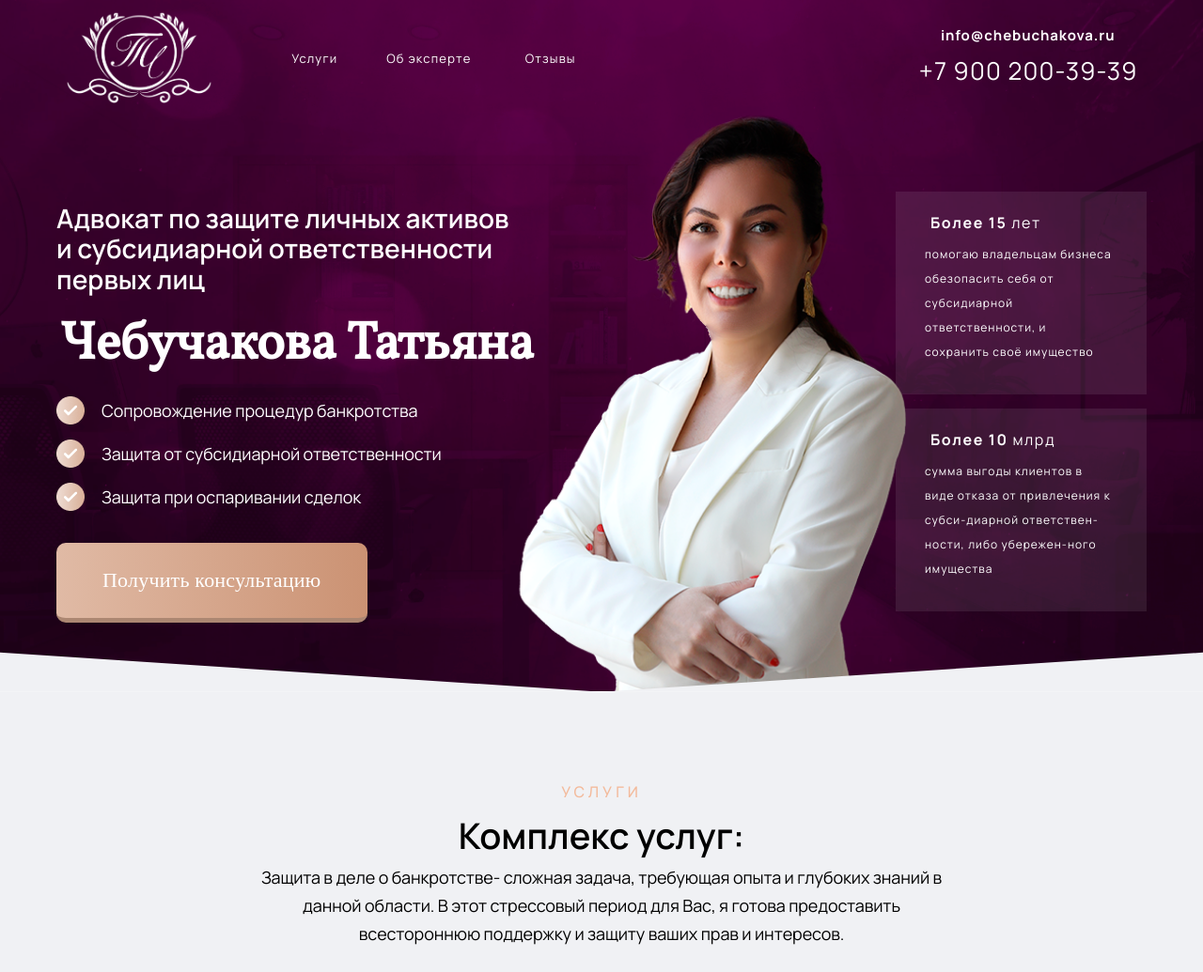
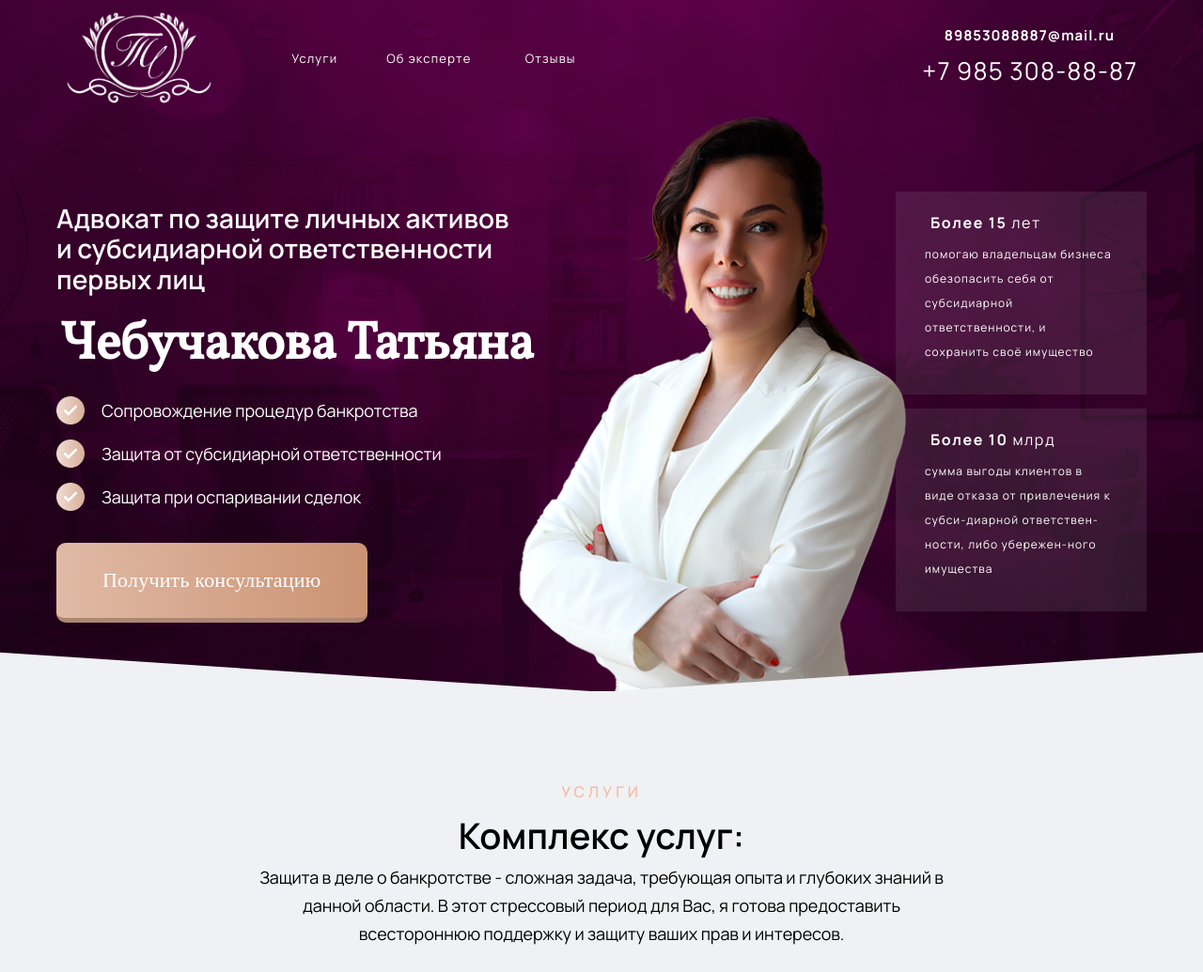
Before and after one commit to codarsssss/landing_page, a Django app: page / in a window 1280 px wide. Shown: the top 1035 px of the page at 94% size. Run offline with Django 4.2, Linux system fonts and the light colour scheme; data that the repository does not hold is empty; some libraries are stand-ins or nearby versions; some web fonts are replaced.

Commit message:
some fix

```diff
--- a/landing/home_app/static/home_app/style/css/review_card.css
+++ b/landing/home_app/static/home_app/style/css/review_card.css
@@ -73,6 +73,7 @@
     margin-top: 0;
     padding: 15px;
     font-family: 'Merriweather', serif;
+    line-height: 1.5;
     /*padding-left: 3vw;*/
     /*padding-right: 3vw;*/
 }
--- a/landing/home_app/static/home_app/style/css/style.css
+++ b/landing/home_app/static/home_app/style/css/style.css
@@ -607,7 +607,7 @@ div.hero__description > h1 {
 
 .profile__biography img {
   position: relative;
-
+  max-width: 433px;
   object-fit: scale-down;
   margin-bottom: 19px;
 }
--- a/landing/home_app/templates/home_app/base.html
+++ b/landing/home_app/templates/home_app/base.html
@@ -71,10 +71,10 @@
     </nav>
 
     <div class="header__contacts">
-        <a href="mailto:info@chebuchakova.ru" style="color: white; text-decoration: none"><p>info@chebuchakova.ru</p>
+        <a href="mailto:89853088887@mail.ru" style="color: white; text-decoration: none"><p>89853088887@mail.ru</p>
         </a>
         <div class="contacts-phone">
-            <a href="tel:+79002003939" style="color: white; text-decoration: none"><p>+7 900 200-39-39</p></a>
+            <a href="tel:+79853088887" style="color: white; text-decoration: none"><p>+7 985 308-88-87</p></a>
         </div>
     </div>
 </header>
@@ -109,11 +109,15 @@
                 </ul>
             </nav>
 
+
+
+
+
             <div class="footer__contacts">
-                <a href="mailto:info@chebuchakova.ru" style="color: white; text-decoration: none"><p>
-                    info@chebuchakova.ru</p></a>
+                <a href="mailto:89853088887@mail.ru" style="color: white; text-decoration: none"><p>89853088887@mail.ru</p>
+        </a>
                 <div class="contacts-phone">
-                    <a href="tel:+79002003939" style="color: white; text-decoration: none"><p>+7 900 200-39-39</p></a>
+                    <a href="tel:+79853088887" style="color: white; text-decoration: none"><p>+7 985 308-88-87</p></a>
                     <button class="modal_call">Заказать звонок</button>
                 </div>
             </div>
--- a/landing/home_app/templates/home_app/index.html
+++ b/landing/home_app/templates/home_app/index.html
@@ -55,7 +55,7 @@
             <p class="section-subtitle">услуги</p>
             <h2>Комплекс услуг:</h2>
             <p class="services__text">
-                Защита в деле о банкротстве- сложная задача, требующая опыта и глубоких знаний в данной области. В этот
+                Защита в деле о банкротстве - сложная задача, требующая опыта и глубоких знаний в данной области. В этот
                 стрессовый период для Вас, я готова предоставить всестороннюю поддержку и защиту ваших прав и интересов.
             </p>
             <div class="services__items">
@@ -298,27 +298,22 @@
                         первых лиц. Сопровождение любых споров в деле о банкротстве
                     </p>
                     <ul class='anim_list'>
-                        <li class='anim_block'>Приняла участие более чем в 1000 судебных процессах.</li>
+                        <li class='anim_block'>За годы практики приняла участие более чем в 1000 судебных процессах.</li>
                         <li class='anim_block'>
-                            Востребованный эксперт, регулярные выступления на крупных
-                            профессиональных форумах и конференциях.
+                            Являюсь востребованным
+                    экспертом, выступаю на крупных профессиональных форумах и конференциях.
                         </li>
                         <li class='anim_block'>
-                            Эксперт по оказанию юридической помощи при Уполномоченном по
-                            защите прав предпринимателей в городе Москве (pro bono)
+                            Реализую социальную миссию, участвую в благотворительных проектах и являюсь
+                    экспертом по оказанию юридической помощи при Уполномоченном по защите прав предпринимателей в городе
+                    Москве.
                         </li>
                     </ul>
                 </div>
 
             </div>
             <div class="bio_footer">
-                <p>
-                    За годы практики приняла участие более чем в 1000 судебных процессах. Являюсь востребованным
-                    экспертом, выступаю на крупных профессиональных форумах и конференциях.
-                    Реализую социальную миссию, участвую в благотворительных проектах и являюсь
-                    экспертом по оказанию юридической помощи при Уполномоченном по защите прав предпринимателей в городе
-                    Москве.
-                </p>
+
             </div>
             <!-- Преимущества -->
             <div class="profile__features">
```
